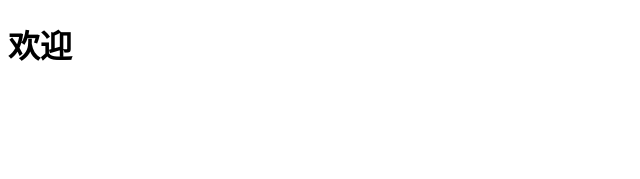
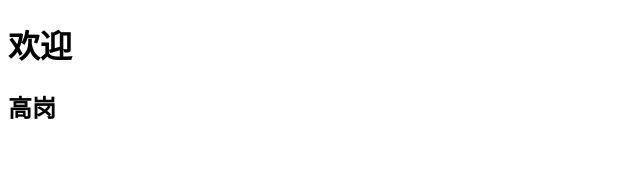
Before and after one commit to 1990zimu/houtai, a Vue app: page / in a window 1280 px wide. Shown: the top 179 px of the page, without its empty margins (0-640 px from the left). Built offline with nearby package versions, Linux system fonts and the light colour scheme.

Commit message:
高岗--App--h2

```diff
--- a/src/App.vue
+++ b/src/App.vue
@@ -1,6 +1,7 @@
 <template>
   <div id="app">
     <h1>欢迎</h1>
+    <h2>高岗</h2>
   </div>
 </template>
 
```
